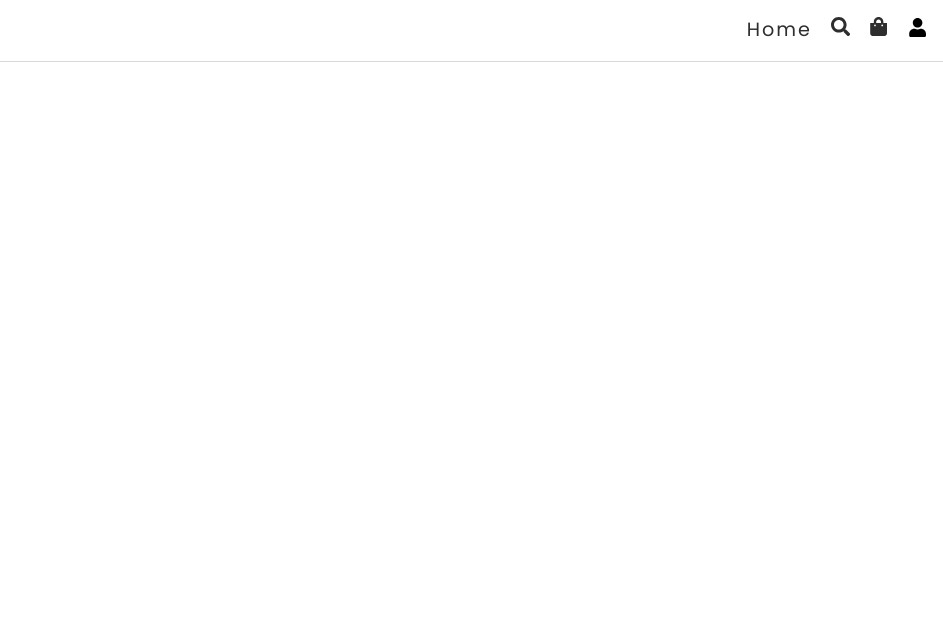
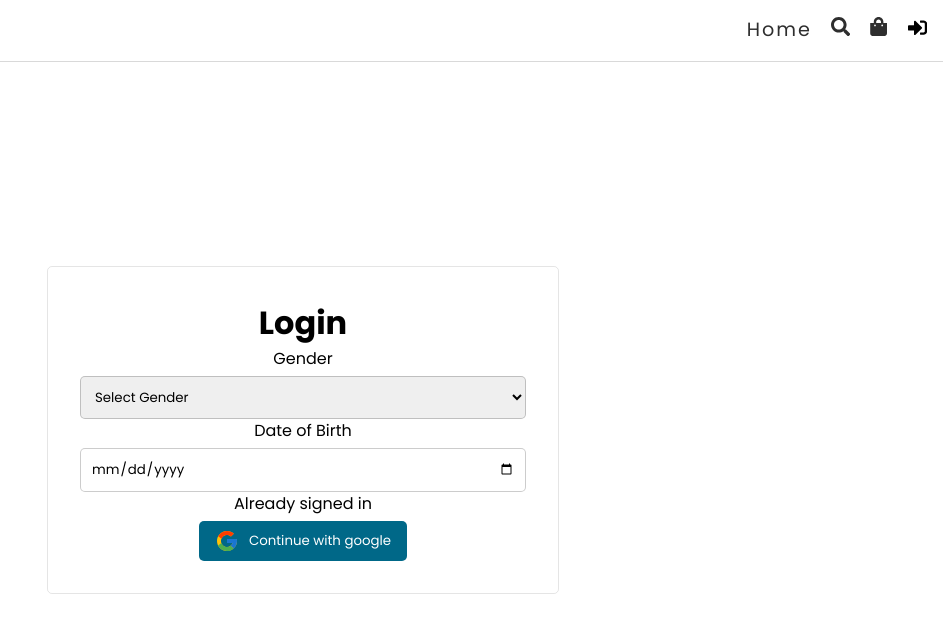
Before and after one commit to Ashish-Bind/MERN-Ecommerce, a React (Vite) app in the folder client/: page /login in a window 1280 px wide. Before the commit this address had no page. Shown: the top 630 px of the page, without its empty margins (337-1280 px from the left). Built offline with nearby package versions, Linux system fonts and the light colour scheme.

Commit message:
Products Page

```diff
--- a/client/src/App.tsx
+++ b/client/src/App.tsx
@@ -7,6 +7,7 @@ const Home = lazy(() => import('./pages/Home'))
 const Search = lazy(() => import('./pages/Search'))
 const Cart = lazy(() => import('./pages/Cart'))
 const Shipping = lazy(() => import('./pages/Shipping'))
+const Login = lazy(() => import('./pages/Login'))
 
 const Dashboard = lazy(() => import('./pages/admin/dashboard'))
 const Products = lazy(() => import('./pages/admin/products'))
@@ -35,6 +36,7 @@ const App = () => {
           <Route path="/" element={<Home />} />
           <Route path="/search" element={<Search />} />
           <Route path="/cart" element={<Cart />} />
+          <Route path="/login" element={<Login />} />
 
           {/* Protected Routes */}
           <Route path="/shipping" element={<Shipping />} />
--- a/client/src/components/Header.tsx
+++ b/client/src/components/Header.tsx
@@ -6,12 +6,14 @@ import {
   FaSignOutAlt,
   FaUser,
 } from 'react-icons/fa'
-import { Link } from 'react-router-dom'
+import { Link, useNavigate } from 'react-router-dom'
 
-const user = { _id: '10', role: 'ADMIN' }
+const user = { _id: '', role: '' }
 
 const Header = () => {
   const [isOpen, setIsOpen] = useState<boolean>(false)
+
+  const navigate = useNavigate()
 
   const logoutHandler = () => {}
 
@@ -44,7 +46,7 @@ const Header = () => {
           </dialog>
         </>
       ) : (
-        <button>
+        <button onClick={() => navigate('/login')}>
           <FaSignInAlt />
         </button>
       )}
--- /dev/null
+++ b/client/src/pages/Login.tsx
@@ -0,0 +1,38 @@
+import { useState } from 'react'
+import { FcGoogle } from 'react-icons/fc'
+
+const Login = () => {
+  const [gender, setGender] = useState('')
+  const [dob, setDob] = useState('')
+
+  return (
+    <div className="login">
+      <main>
+        <h1>Login</h1>
+
+        <div>
+          <label htmlFor="gender-select">Gender</label>
+          <select title="Gender" id="gender-select">
+            <option value="">Select Gender</option>
+            <option value="female">Female</option>
+            <option value="male">Male</option>
+          </select>
+        </div>
+
+        <div>
+          <label htmlFor="dob">Date of Birth</label>
+          <input type="date" id="dob" />
+        </div>
+
+        <div>
+          <span>Already signed in </span>
+          <button>
+            <FcGoogle /> Continue with google
+          </button>
+        </div>
+      </main>
+    </div>
+  )
+}
+
+export default Login
--- a/client/src/pages/Search.tsx
+++ b/client/src/pages/Search.tsx
@@ -1,5 +1,96 @@
+import { useState } from 'react'
+import ProductCard from '../components/ProductCard'
+import { FaArrowLeft, FaArrowRight } from 'react-icons/fa'
+
 const Search = () => {
-  return <div>Search</div>
+  const [search, setSearch] = useState<string>('')
+  const [sort, setSort] = useState<string>('')
+  const [priceFilter, setPriceFilter] = useState<number>(0)
+  const [category, setCategory] = useState<string>('')
+  const [page, setPage] = useState<number>(1)
+
+  const isNext = true
+  const isPrev = true
+
+  return (
+    <div className="search">
+      <aside>
+        <h1>Filters</h1>
+
+        <div>
+          <label htmlFor="sort">Sort by</label>
+          <select
+            name=""
+            id="sort"
+            value={sort}
+            onChange={(e) => setSort(e.target.value)}
+          >
+            <option value="">None</option>
+            <option value="asc">Price(Low to High)</option>
+            <option value="desc">Price(High to Low)</option>
+          </select>
+        </div>
+
+        <div>
+          <label htmlFor="price">Price</label>
+          <input
+            type="range"
+            min={100}
+            max={100000}
+            id="price"
+            value={priceFilter}
+            onChange={(e) => setPriceFilter(Number(e.target.value))}
+          />
+        </div>
+
+        <div>
+          <label htmlFor="category">Category</label>
+          <select
+            name=""
+            id="category"
+            value={category}
+            onChange={(e) => setCategory(e.target.value)}
+          >
+            <option value="">None</option>
+            <option value="1">Category 1</option>
+            <option value="2">Category 2</option>
+          </select>
+        </div>
+      </aside>
+      <main>
+        <h1>Products</h1>
+        <div className="search-box">
+          <input
+            type="text"
+            placeholder="Search for items..."
+            value={search}
+            onChange={(e) => setSearch(e.target.value)}
+          />
+        </div>
+
+        <div className="product-list">
+          <ProductCard
+            cartHandler={() => {}}
+            id="1"
+            img="https://m.media-amazon.com/images/I/71d7rfSl0wL._AC_UY327_FMwebp_QL65_.jpg"
+            price={65000}
+            name="Iphone"
+            stock={10}
+          />
+        </div>
+
+        <div className="pagination">
+          <button disabled={isPrev} onClick={() => setPage((prev) => prev - 1)}>
+            <FaArrowLeft />
+          </button>
+          <span>{page} out of 3</span>
+          <button disabled={isNext} onClick={() => setPage((prev) => prev + 1)}>
+            <FaArrowRight />
+          </button>
+        </div>
+      </main>
+    </div>
+  )
 }
 
 export default Search
--- a/client/src/styles/_home.scss
+++ b/client/src/styles/_home.scss
@@ -42,7 +42,7 @@
   padding: 1rem;
   flex: none;
   @include flex(column, flex-start, center, 4px);
-  position: absolute;
+  position: relative;
   &:hover {
     > div {
       opacity: 100%;
--- /dev/null
+++ b/client/src/styles/_login.scss
@@ -0,0 +1,43 @@
+.login {
+  height: calc(100vh - 4rem);
+  @include flex(row, center, center);
+
+  > main {
+    text-align: center;
+    border: 1px solid rgba($color: #000000, $alpha: 0.1);
+    border-radius: 5px;
+    padding: 2rem;
+    min-width: 40%;
+
+    > div {
+      @include flex(column, center, center, 5px);
+      width: 100%;
+
+      > input,
+      select {
+        font-family: Poppins, sans-serif;
+        border-radius: 5px;
+        border: 1px solid rgba($color: #000000, $alpha: 0.2);
+        padding: 10px;
+        width: 100%;
+      }
+
+      > button {
+        padding: 0.5rem 1rem;
+        font-family: Poppins, sans-serif;
+        @include flex(row, center, center, 10px);
+        cursor: pointer;
+        border: none;
+        border-radius: 5px;
+        outline: none;
+        color: #fff;
+        background-color: $color3;
+
+        > svg {
+          font-size: 1.5rem;
+          color: #fff;
+        }
+      }
+    }
+  }
+}
--- /dev/null
+++ b/client/src/styles/_search.scss
@@ -0,0 +1,55 @@
+.search {
+  @include flex(row, flex-start, stretch);
+  height: calc(100vh - 6.5vh);
+
+  > aside {
+    min-width: 20rem;
+    height: 100%;
+    padding: 2rem;
+    @include flex(column, flex-start, stretch, 1rem);
+    border-right: 1px solid rgba($color: #000000, $alpha: 0.2);
+
+    > h1 {
+      @include heading;
+      font-weight: bold;
+    }
+
+    > div {
+      @include flex(column, flex-start, stretch, 10px);
+    }
+
+    select {
+      font-family: inherit;
+      padding: 10px;
+      border: 1px solid rgba($color: #000000, $alpha: 0.15);
+      border-radius: 5px;
+    }
+  }
+
+  > main {
+    width: 100%;
+    padding: 2rem;
+    @include flex(column, flex-start, stretch, 1rem);
+
+    input {
+      width: 60%;
+      font-family: inherit;
+      padding: 10px;
+      border-radius: 100px;
+      border: 1px solid rgba($color: #000000, $alpha: 0.15);
+    }
+
+    > h1 {
+      @include heading;
+      font-weight: bold;
+    }
+
+    .pagination {
+      @include flex(row, center, center, 10px);
+
+      > button {
+        padding: 5px;
+      }
+    }
+  }
+}
--- a/client/src/styles/app.scss
+++ b/client/src/styles/app.scss
@@ -39,6 +39,9 @@ $color3: rgb(0, 104, 136);
 
 @import 'home';
 @import 'cart';
+@import 'search';
+
+@import 'login';
 
 @import 'shipping';
 
```
